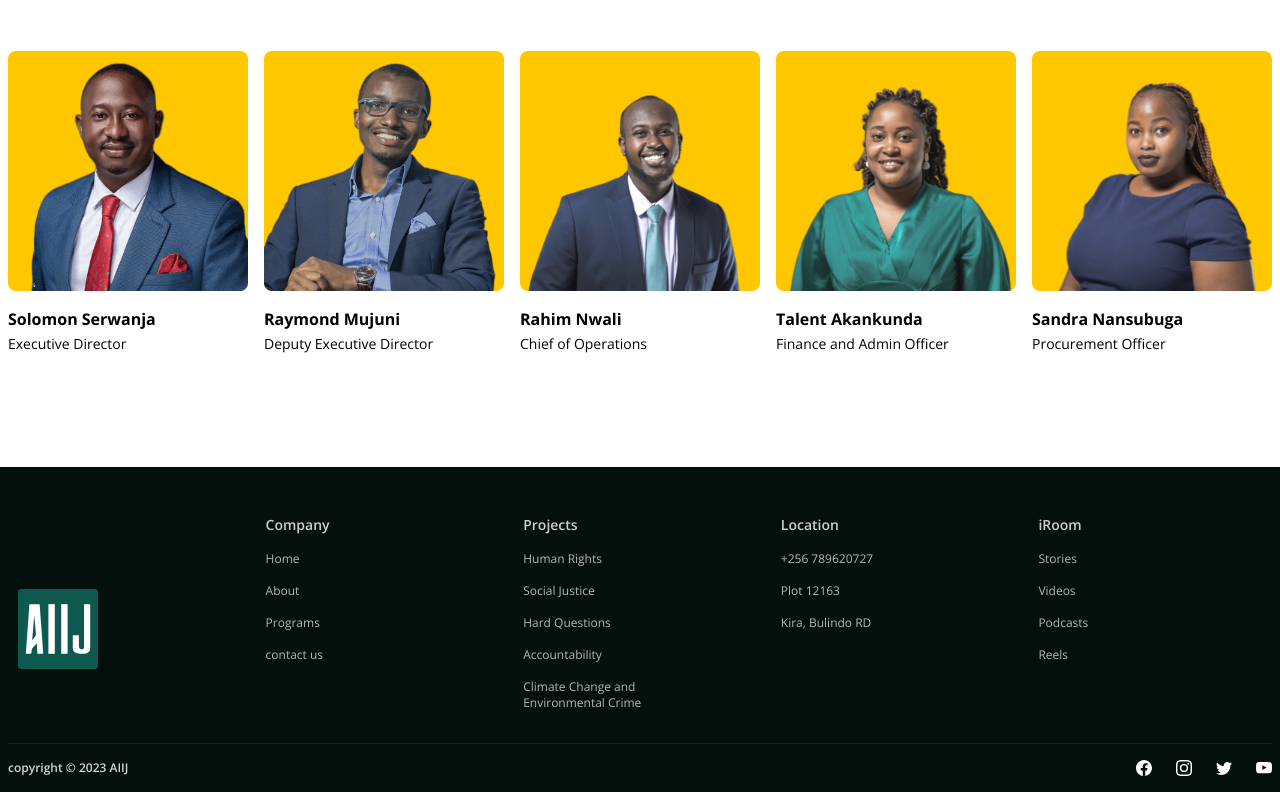
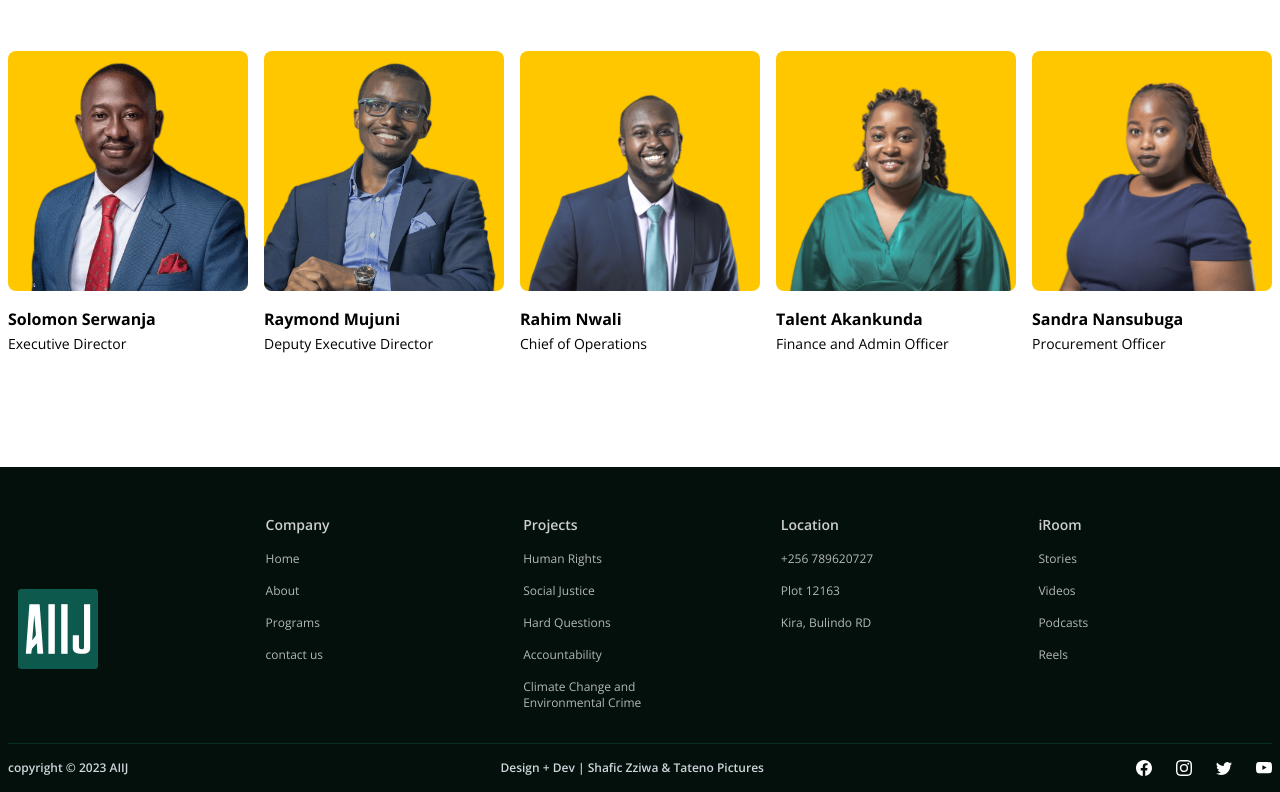
Before and after one commit to xapis-21/aiij, a Next.js app: page /about-aiij in a window 1280 px wide. Shown: the part 1381-2173 px from the top of the page. Built offline with nearby package versions, Linux system fonts and the light colour scheme.

Commit message:
from brian

```diff
--- a/app/components/Footer.tsx
+++ b/app/components/Footer.tsx
@@ -80,6 +80,12 @@ const Footer = () => {
             >
               copyright &copy; 2023 AIIJ
             </a>
+            <a
+              href="https://www.africaniij.org"
+              className="mt-8 lg:mt-0 text-xs font-semibold text-gray-300 hover:text-igreen-light"
+            >
+             Design + Dev | Shafic Zziwa &amp; Tateno Pictures
+            </a>
             <div className="mt-4 flex space-x-6 sm:mt-0 sm:justify-center">
               <a href="https://www.facebook.com/AfricanIIJ">
                 <BsFacebook className="hover:text-igreen-light duration-200" />
```
Also changed, not shown: 1 other file (tests, documents, lock files or other folders).
